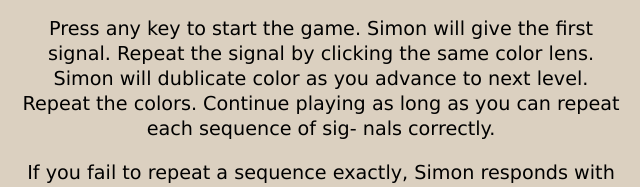
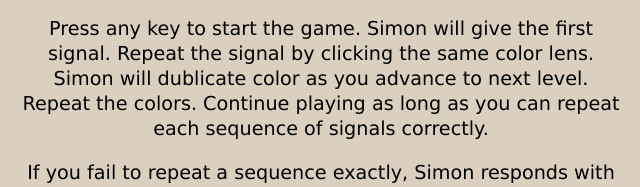
Before and after one commit to jaxon330/Project-1, a plain HTML site: page index.html in a window 1280 px wide. Both pictures are taken after a click on the element "here". Shown: the part 302-489 px from the top of the page, 319-959 px from the left. Drawn offline with nearby package versions, Linux system fonts and the light colour scheme.

Commit message:
README.md updated

```diff
--- a/index.html
+++ b/index.html
@@ -42,7 +42,7 @@
             <p>Press any key to start the game. Simon will give the first signal. Repeat the signal by clicking the same
                 color lens.
                 Simon will dublicate color as you advance to next level. Repeat the colors.
-                Continue playing as long as you can repeat each sequence of sig- nals correctly.
+                Continue playing as long as you can repeat each sequence of signals correctly.
 
             </p>
             <p>If you fail to repeat a sequence exactly, Simon responds with a 'BAZZ' sound. This means you've lost.
```
Also changed, not shown: README.md.
